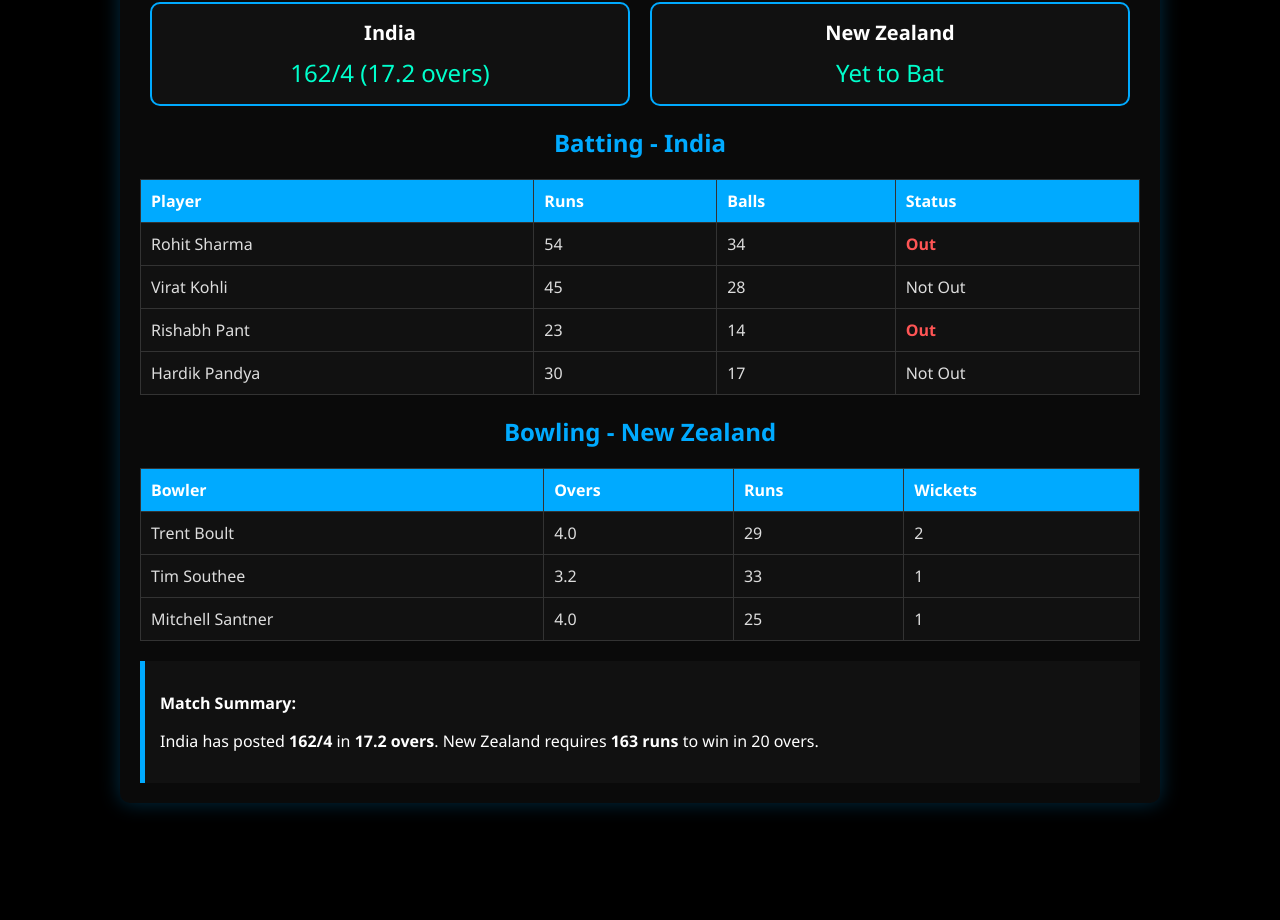
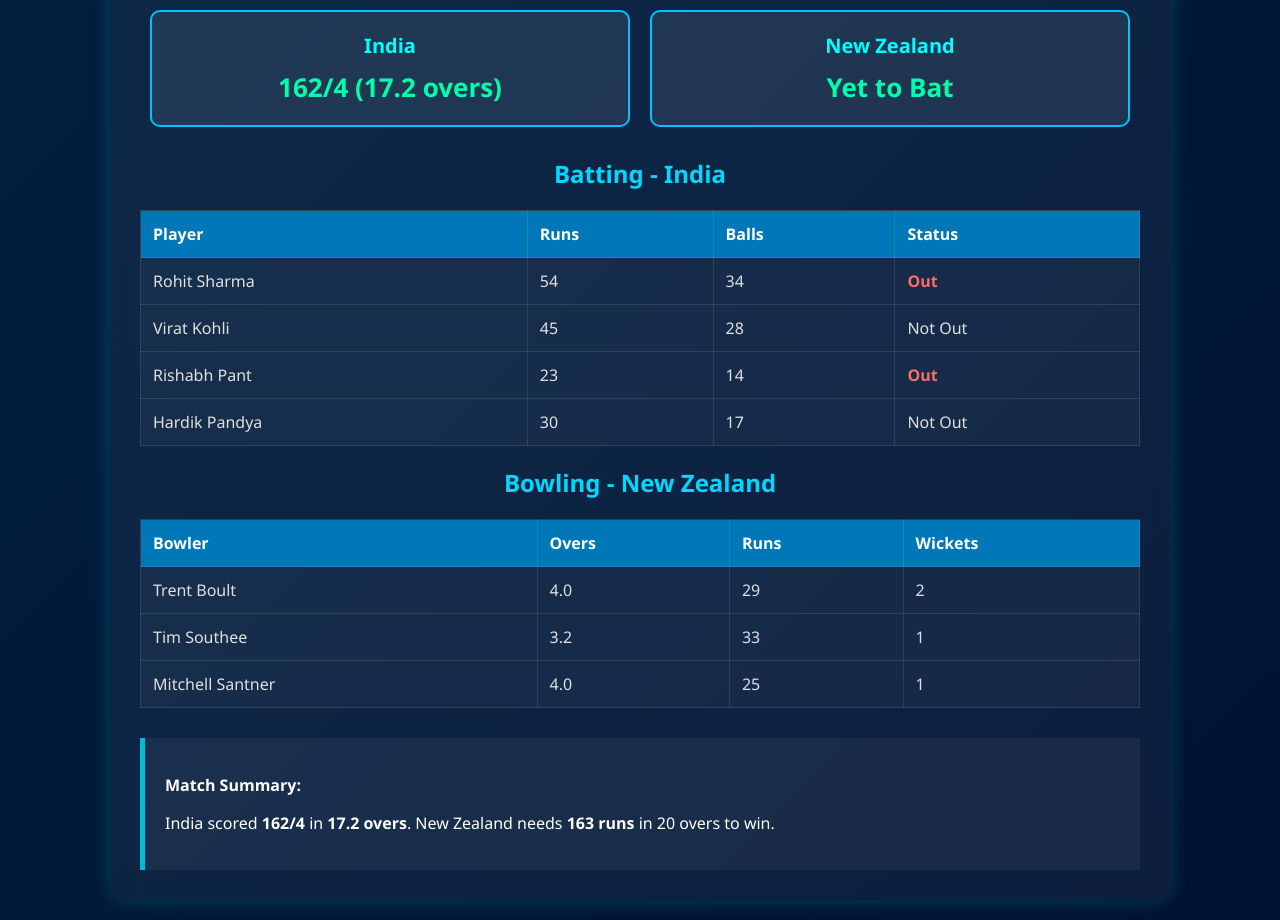
Before and after one commit to Narthika2006/scoreboard, a plain HTML site: page index.html in a window 1280 px wide. Shown: the part 124-1044 px from the top of the page. Before the commit the page ends 947 px from the top, so only its background shows below. Drawn offline with Linux system fonts and the light colour scheme.

Commit message:
Initial commit: India vs New Zealand cricket scoreboard

```diff
--- a/index.html
+++ b/index.html
@@ -5,93 +5,101 @@
   <title>India vs New Zealand - Cricket Scoreboard</title>
   <style>
     body {
-      font-family: 'Segoe UI', sans-serif;
-      background-color: #000000;
       margin: 0;
       padding: 20px;
-      color: #ffffff;
+      font-family: 'Segoe UI', sans-serif;
+      background: linear-gradient(135deg, #001f3f, #001233);
+      color: #fff;
     }
 
     .scoreboard {
-      background: #0a0a0a;
-      border-radius: 10px;
-      padding: 20px;
       max-width: 1000px;
       margin: auto;
-      box-shadow: 0 0 20px #00aaff44;
+      padding: 30px;
+      background: rgba(255, 255, 255, 0.05);
+      border-radius: 15px;
+      box-shadow: 0 0 20px rgba(0, 255, 255, 0.2);
+      backdrop-filter: blur(10px);
     }
 
     h1, h2 {
       text-align: center;
-      color: #00aaff;
+      color: #00d9ff;
+      margin-bottom: 20px;
     }
 
     .teams {
       display: flex;
       justify-content: space-between;
-      margin: 20px 0;
+      margin-bottom: 30px;
     }
 
     .team {
       flex: 1;
+      background: rgba(255, 255, 255, 0.08);
+      border: 2px solid #00c3ff;
+      border-radius: 10px;
       text-align: center;
-      padding: 15px;
-      background: #111111;
       margin: 0 10px;
-      border-radius: 10px;
-      border: 2px solid #00aaff;
+      padding: 20px;
     }
 
     .team h3 {
       margin: 0;
       font-size: 20px;
+      color: #00ffff;
     }
 
     .score {
-      font-size: 24px;
-      color: #00ffcc;
+      font-size: 26px;
+      font-weight: bold;
+      color: #00ffab;
       margin-top: 10px;
     }
 
     table {
       width: 100%;
+      margin-top: 20px;
       border-collapse: collapse;
-      margin: 20px 0;
+      background: rgba(255, 255, 255, 0.04);
     }
 
     th, td {
-      border: 1px solid #333333;
-      padding: 10px;
+      padding: 12px;
+      border: 1px solid rgba(255, 255, 255, 0.1);
       text-align: left;
-      background-color: #111111;
+      color: #e0e0e0;
     }
 
     th {
-      background-color: #00aaff;
+      background-color: #0077b6;
       color: #ffffff;
     }
 
-    td {
-      color: #dddddd;
-    }
-
     .summary {
-      background: #111111;
-      padding: 15px;
-      border-left: 5px solid #00aaff;
-      margin-top: 20px;
+      background: rgba(255, 255, 255, 0.05);
+      border-left: 5px solid #00bcd4;
+      padding: 20px;
+      margin-top: 30px;
     }
 
     .highlight {
+      color: #ff6b6b;
       font-weight: bold;
-      color: #ff5555;
+    }
+
+    @media (max-width: 768px) {
+      .teams {
+        flex-direction: column;
+        gap: 15px;
+      }
     }
   </style>
 </head>
 <body>
 
   <div class="scoreboard">
-    <h1>🏏 India 🇮🇳 vs New Zealand 🇳🇿 - Live Scoreboard</h1>
+    <h1>🏏 India 🇮🇳 vs New Zealand 🇳🇿</h1>
 
     <div class="teams">
       <div class="team">
@@ -168,7 +176,7 @@
 
     <div class="summary">
       <p><strong>Match Summary:</strong></p>
-      <p>India has posted <strong>162/4</strong> in <strong>17.2 overs</strong>. New Zealand requires <strong>163 runs</strong> to win in 20 overs.</p>
+      <p>India scored <strong>162/4</strong> in <strong>17.2 overs</strong>. New Zealand needs <strong>163 runs</strong> in 20 overs to win.</p>
     </div>
   </div>
 
```
